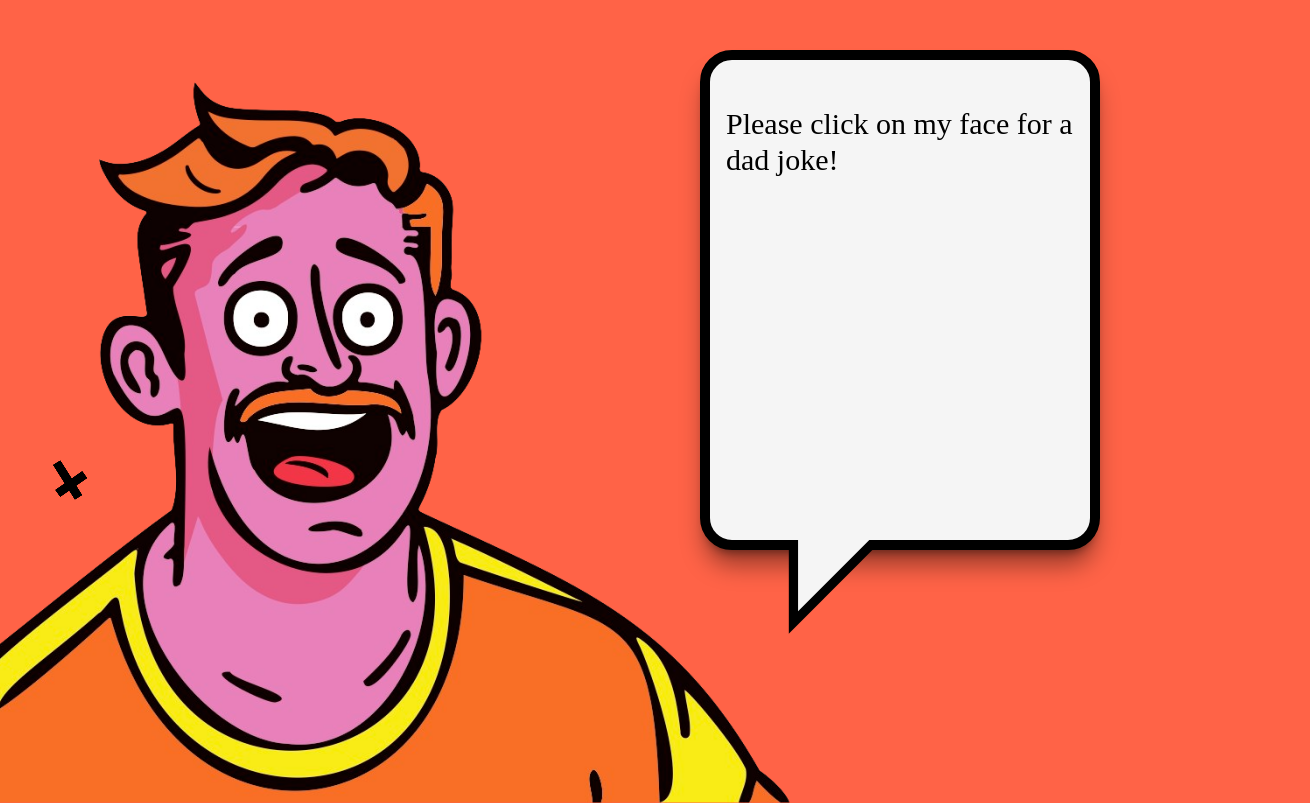
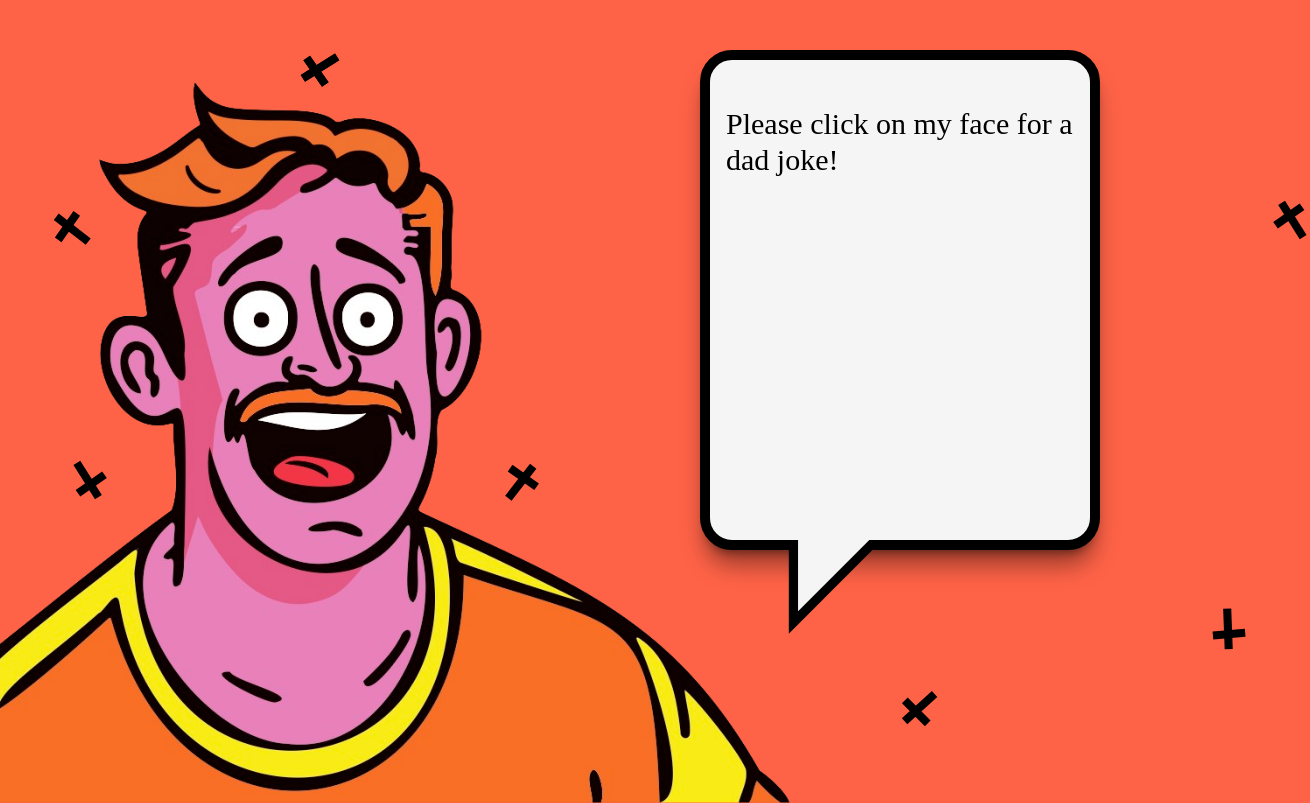
Before and after one commit to BradleyBuckets/dad-joke, a React (Create React App) app: page / in a window 1280 px wide. Shown: the whole page, 1310 px wide, since content can reach past the window. Built offline with nearby package versions, Linux system fonts and the light colour scheme.

Commit message:
Add position to all the crosses

```diff
--- a/src/index.css
+++ b/src/index.css
@@ -80,36 +80,35 @@ img {
 
 .one {
   bottom: 300px;
-  left: 50px;
+  left: 70px;
   transform: rotate(-90deg);
 }
 .two {
-  bottom: 300px;
+  bottom: 550px;
   left: 50px;
-  transform: rotate(-90deg);
+  transform: rotate(70deg);
 }
 .three {
-  bottom: 300px;
-  left: 50px;
-  transform: rotate(-90deg);
+  top: 50px;
+  left: 300px;
 }
 .four {
-  bottom: 300px;
-  left: 50px;
-  transform: rotate(-90deg);
+  bottom: 70px;
+  left: 900px;
+  transform: rotate(-10deg);
 }
 .five {
-  bottom: 300px;
-  left: 50px;
-  transform: rotate(-90deg);
+  bottom: 150px;
+  left: 1210px;
+  transform: rotate(-60deg);
 }
 .six {
-  bottom: 300px;
-  left: 50px;
-  transform: rotate(-90deg);
+  top: 200px;
+  left: 1270px;
+  transform: rotate(90deg);
 }
 .seven {
   bottom: 300px;
-  left: 50px;
-  transform: rotate(-90deg);
+  left: 500px;
+  transform: rotate(160deg);
 }
```
